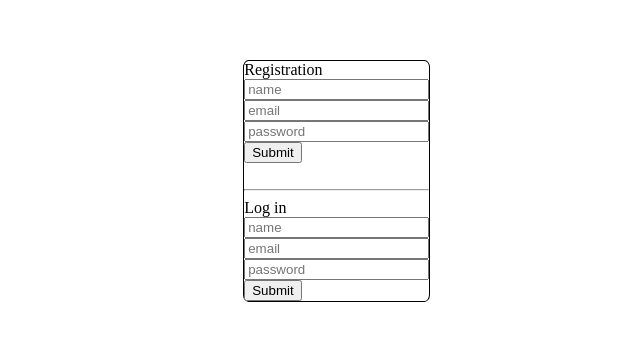
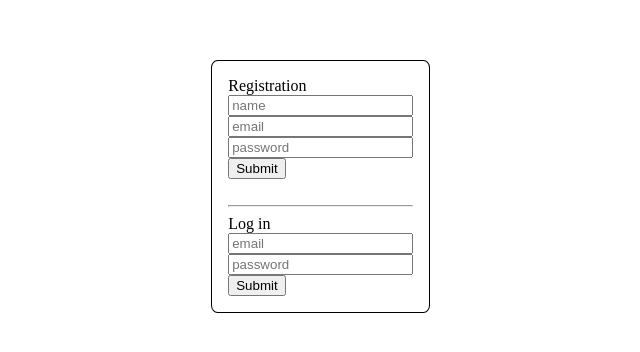
Before and after one commit to DanielSzakacs/kulcs-soft-homework, an Angular app in the folder src/main/client/kulcssoftfrontend/: page / in a window 1280 px wide. Shown: the part 140-492 px from the top of the page, without its empty margins (273-913 px from the left). Built offline with nearby package versions, Linux system fonts and the light colour scheme.

Commit message:
front end css updated.

```diff
--- a/src/main/client/kulcssoftfrontend/src/app/main-page/main-page.component.css
+++ b/src/main/client/kulcssoftfrontend/src/app/main-page/main-page.component.css
@@ -6,4 +6,9 @@
   border-width: 1px;
   margin-right: 45%;
   margin-top: 12em;
+
+  padding-top: 1em;
+  padding-left: 1em;
+  padding-right: 1em;
+  padding-bottom: 1em;
 }
--- a/src/main/client/kulcssoftfrontend/src/app/main-page/main-page.component.html
+++ b/src/main/client/kulcssoftfrontend/src/app/main-page/main-page.component.html
@@ -17,7 +17,6 @@
   </div>
   <div class="card-body">
     <form #registrationform = "ngForm" (submit)="login(registrationform.value)">
-      <input class="text-input-dialog" type="text" name="name" placeholder="name" ngModel required><br>
       <input class="text-input-dialog" type="text" name="email" placeholder="email" ngModel required><br>
       <input type="password" name="password" placeholder="password" ngModel required><br>
       <button class="btn btn-danger submit" type="submit">Submit</button>
```
